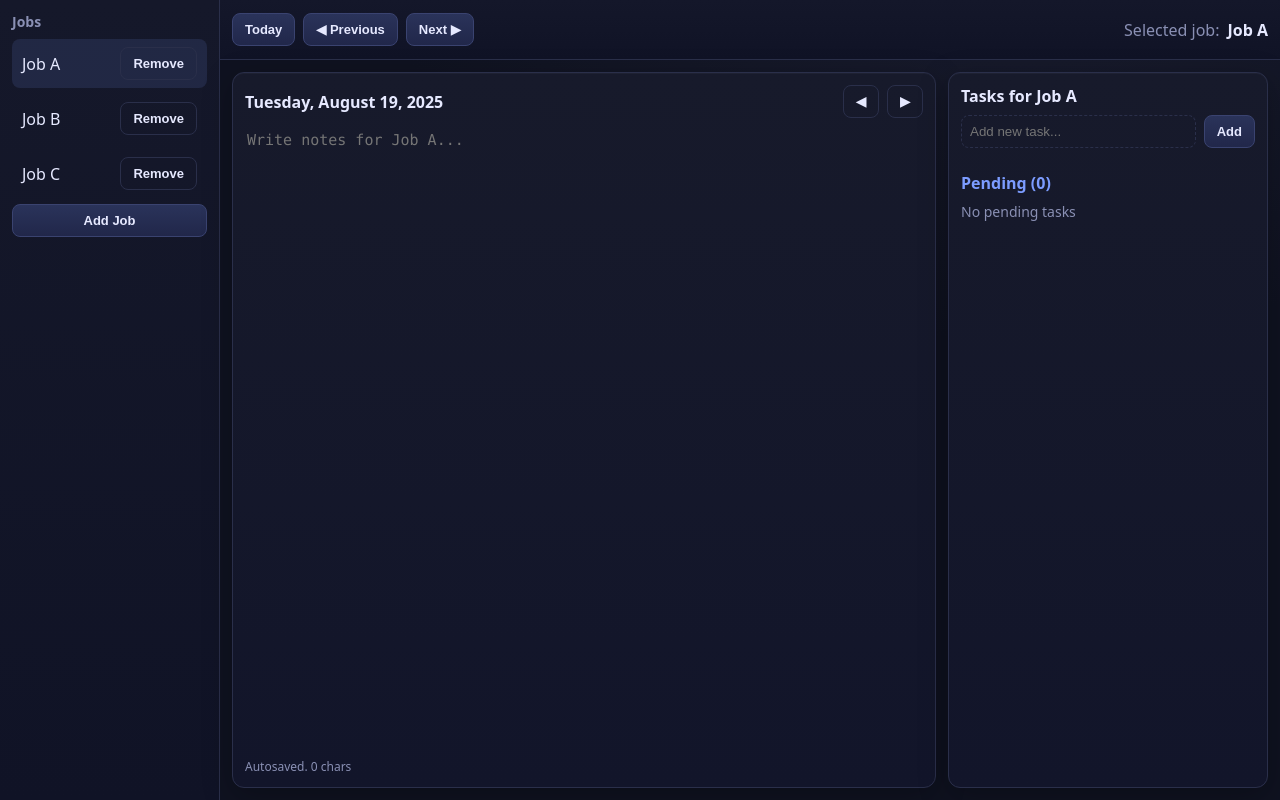
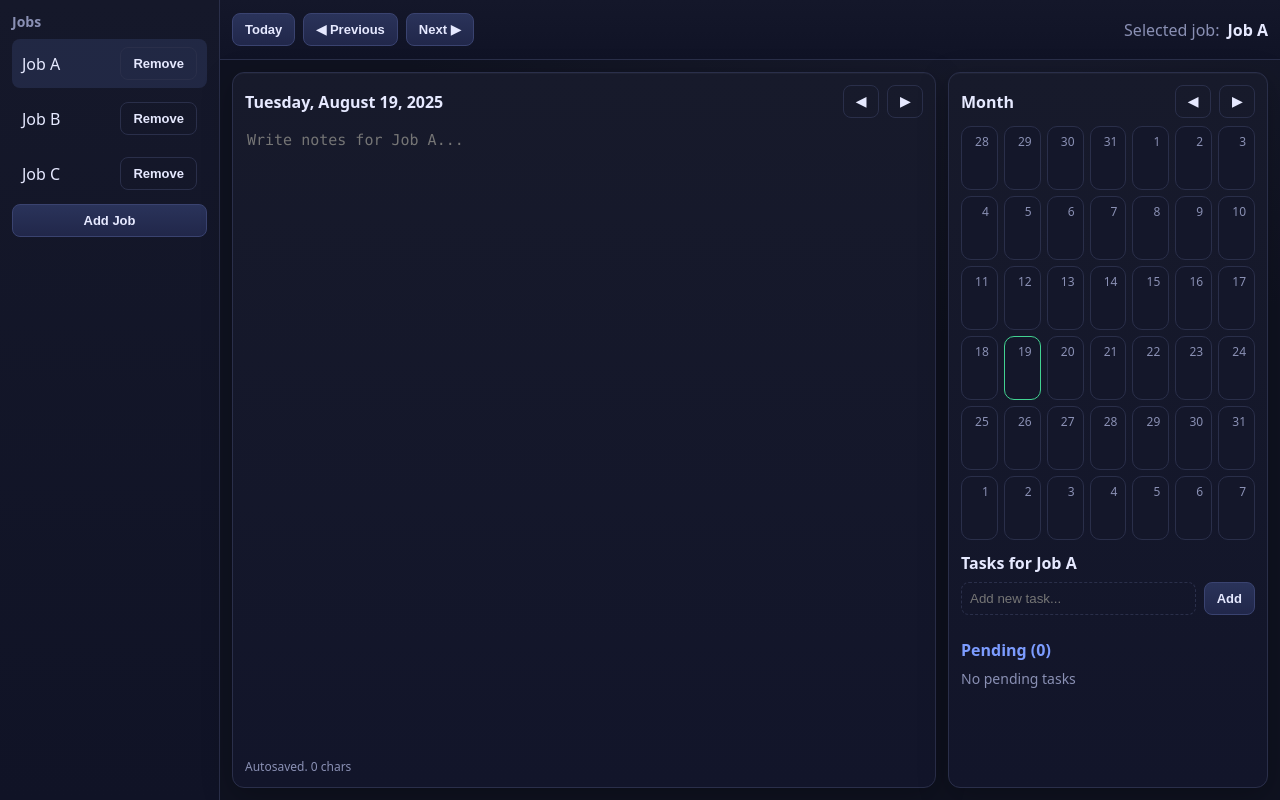
Before and after one commit to LoopCaster/NoteSmasher, a React (Vite) app: page / in a window 1280 px wide. Built offline with nearby package versions, Linux system fonts and the light colour scheme.

Commit message:
Initial Notessmasher app

```diff
--- a/src/ui/App.tsx
+++ b/src/ui/App.tsx
@@ -1,5 +1,6 @@
 import React, { useEffect, useMemo, useState } from 'react';
 import { DailyNotes } from './DailyNotes';
+import { MonthCalendar } from './MonthCalendar';
 import { TaskList } from './TaskList';
 import { getTodayISO, toISODate } from '../utils/dateUtils';
 import { NotesStore } from '../utils/notesStore';
@@ -101,7 +102,13 @@ export const App: React.FC = () => {
 						onChangeDate={setSelectedDateISO}
 					/>
 				</section>
-				<aside className="card">
+				<aside className="card" style={{ display: 'flex', flexDirection: 'column', gap: 12 }}>
+					<MonthCalendar
+						store={store}
+						jobId={selectedJob}
+						selectedDateISO={selectedDateISO}
+						onSelectDate={setSelectedDateISO}
+					/>
 					<TaskList
 						taskStore={taskStore}
 						jobId={selectedJob}
--- a/src/ui/TaskList.tsx
+++ b/src/ui/TaskList.tsx
@@ -59,7 +59,7 @@ export const TaskList: React.FC<Props> = ({ taskStore, jobId }) => {
 	const completedTasks = tasks.filter(t => t.completed);
 
 	return (
-		<div style={{ display: 'flex', flexDirection: 'column', height: '100%' }}>
+		<div style={{ display: 'flex', flexDirection: 'column' }}>
 			<div className="toolbar" style={{ marginBottom: 8 }}>
 				<strong>Tasks for {jobId}</strong>
 			</div>
```
